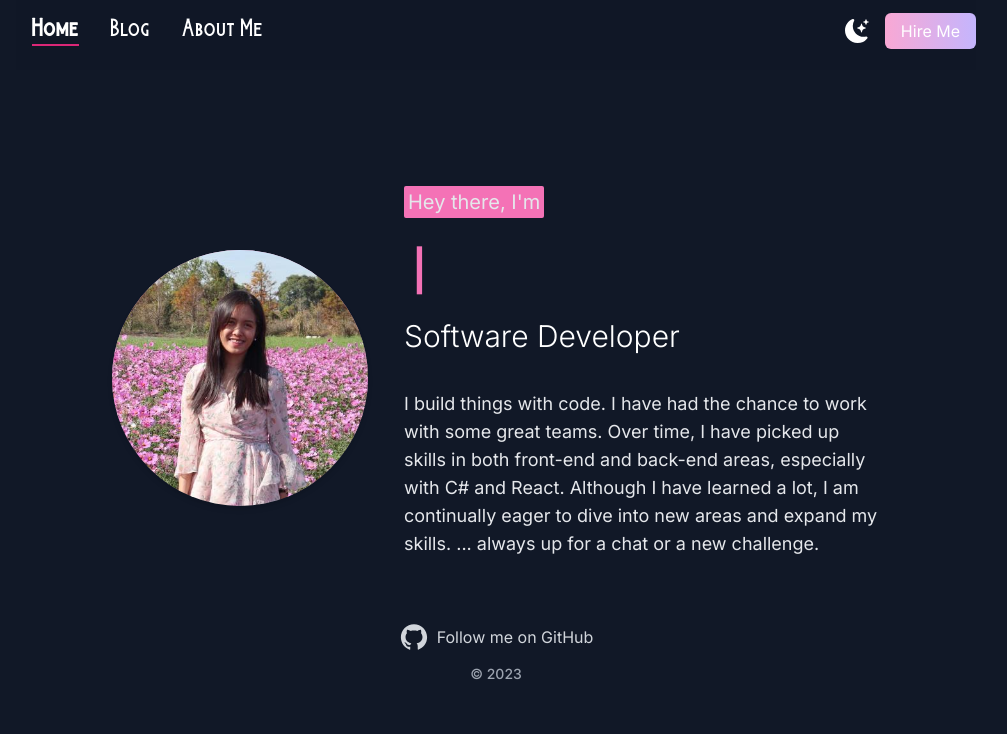
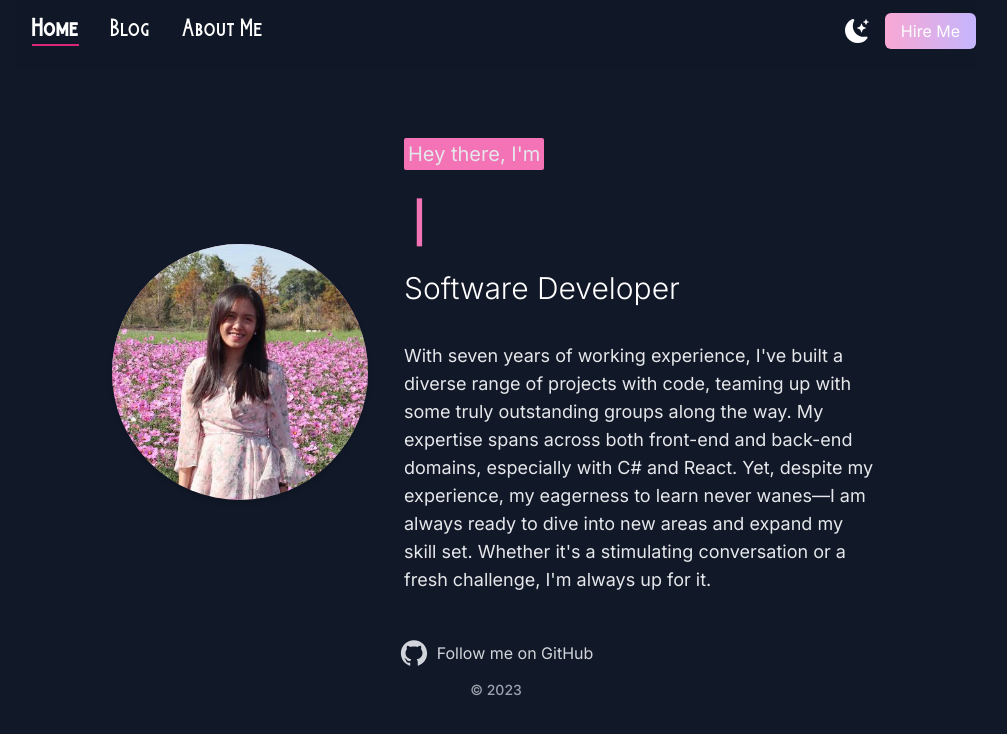
Before and after one commit to AnneMerlyn/personal-portfolio, a Next.js app: page / in a window 1280 px wide. Shown: the top 734 px of the page, without its empty margins (144-1151 px from the left). Built offline with nearby package versions, Linux system fonts and the light colour scheme.

Commit message:
update footer and profile info

```diff
--- a/src/app/page.tsx
+++ b/src/app/page.tsx
@@ -3,7 +3,7 @@
 import devan from '../../public/profile.jpeg';
 import '../styles/customStyles.css';
 import Profile from '@/components/profile/Profile';
-import SocialLinks from '@/components/social/SocialLinks';
+import SocialLinks from '@/components/footer/Footer';
 
 export default function Home() {
     return (
@@ -13,21 +13,8 @@ export default function Home() {
                     imageSrc={devan}
                     name="Anne Martinez"
                     jobTitle="Software Developer"
-                    description="I build things with code. I have had the chance
-                                    to work with some great teams. Over time, I have
-                                    picked up skills in both front-end and back-end
-                                    areas, especially with C# and React. Although I
-                                    have learned a lot, I am continually eager to
-                                    dive into new areas and expand my skills. ... always up for a chat or a new challenge."
+                    description="With seven years of working experience, I've built a diverse range of projects with code, teaming up with some truly outstanding groups along the way. My expertise spans across both front-end and back-end domains, especially with C# and React. Yet, despite my experience, my eagerness to learn never wanes—I am always ready to dive into new areas and expand my skill set. Whether it's a stimulating conversation or a fresh challenge, I'm always up for it."
                 />
-
-                <div className="mt-10 text-center">
-                    <SocialLinks
-                        // linkedin="https://www.linkedin.com/in/anne-merlyn-martinez/"
-                        github="https://github.com/AnneMerlyn"
-                        // wordpress="https://your-wordpress-site-url.com"
-                    />
-                </div>
             </section>
         </>
     );
--- a/src/components/social/SocialLinks.tsx
+++ b/src/components/footer/Footer.tsx
@@ -1,10 +1,10 @@
 import React from 'react';
 import { AiFillGithub } from 'react-icons/ai';
 // import { FaWordpress } from 'react-icons/fa';
-import { SocialLinkProps } from '@/types';
+import { FooterProps } from '@/types';
 
-const SocialLinks: React.FC<SocialLinkProps> = ({ github }) => (
-    <div className="flex flex-col items-center justify-center">
+const Footer: React.FC<FooterProps> = ({ github }) => (
+    <footer className="flex flex-col items-center justify-center py-4">
         <div className="flex justify-center items-center gap-4 py-3">
             {/* <a
             href={linkedin}
@@ -38,7 +38,7 @@ const SocialLinks: React.FC<SocialLinkProps> = ({ github }) => (
         <div className="flex items-center justify-center text-center text-sm text-gray-600 dark:text-gray-400 hover:text-gray-800 dark:hover:text-gray-200 transition-colors duration-300">
             <span className="font-medium">© 2023</span>
         </div>
-    </div>
+    </footer>
 );
 
-export default SocialLinks;
+export default Footer;
--- a/src/components/layout/BaseLayout.tsx
+++ b/src/components/layout/BaseLayout.tsx
@@ -2,6 +2,7 @@
 
 import { useState } from 'react';
 import NavBar from '../navbar/Navbar';
+import Footer from '../footer/Footer';
 
 export default function BaseLayout({
     children,
@@ -13,7 +14,7 @@ export default function BaseLayout({
 
     return (
         <div className={darkMode ? 'dark' : ''}>
-            <main className="bg-slate-50 px-4 md:px-10 lg:px-40 dark:bg-gray-900 min-h-screen flex flex-col">
+            <div className="bg-slate-50 px-4 md:px-10 lg:px-40 flex flex-col dark:bg-gray-900 min-h-screen">
                 <NavBar
                     darkMode={darkMode}
                     setDarkMode={setDarkMode}
@@ -22,7 +23,9 @@ export default function BaseLayout({
                 />
 
                 {children}
-            </main>
+
+                <Footer github="https://github.com/AnneMerlyn" />
+            </div>
         </div>
     );
 }
--- a/src/components/profile/Profile.tsx
+++ b/src/components/profile/Profile.tsx
@@ -10,7 +10,7 @@ const Profile: React.FC<ProfileProps> = ({
     description,
 }) => {
     return (
-        <div className="flex flex-col md:flex-row items-center justify-center max-w-3xl mx-auto gap-6 mt-8 md:mt-28 md:gap-9">
+        <div className="flex flex-col md:flex-row items-center justify-center max-w-3xl mx-auto gap-6 mt-8 md:mt-16 md:gap-9">
             <div className="shadow-md bg-gradient-to-b from-pink-300 to-lavender-300 rounded-full w-40 h-40 relative overflow-hidden md:w-64 md:h-64 md:flex-none">
                 <Image
                     src={imageSrc}
--- a/src/types/index.tsx
+++ b/src/types/index.tsx
@@ -25,7 +25,7 @@ export type ProfileProps = {
     description: string;
 };
 
-export type SocialLinkProps = {
+export type FooterProps = {
     // linkedin: string;
     github: string;
     // wordpress: string;
```
